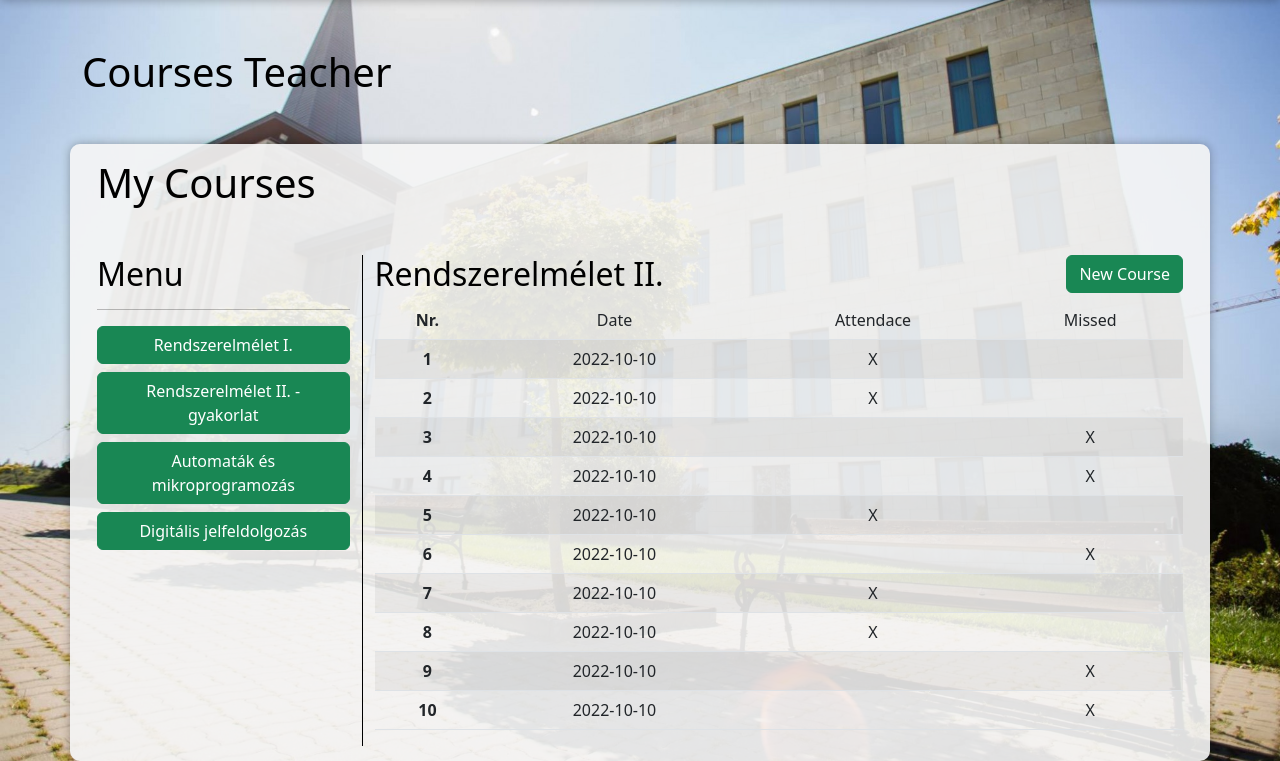
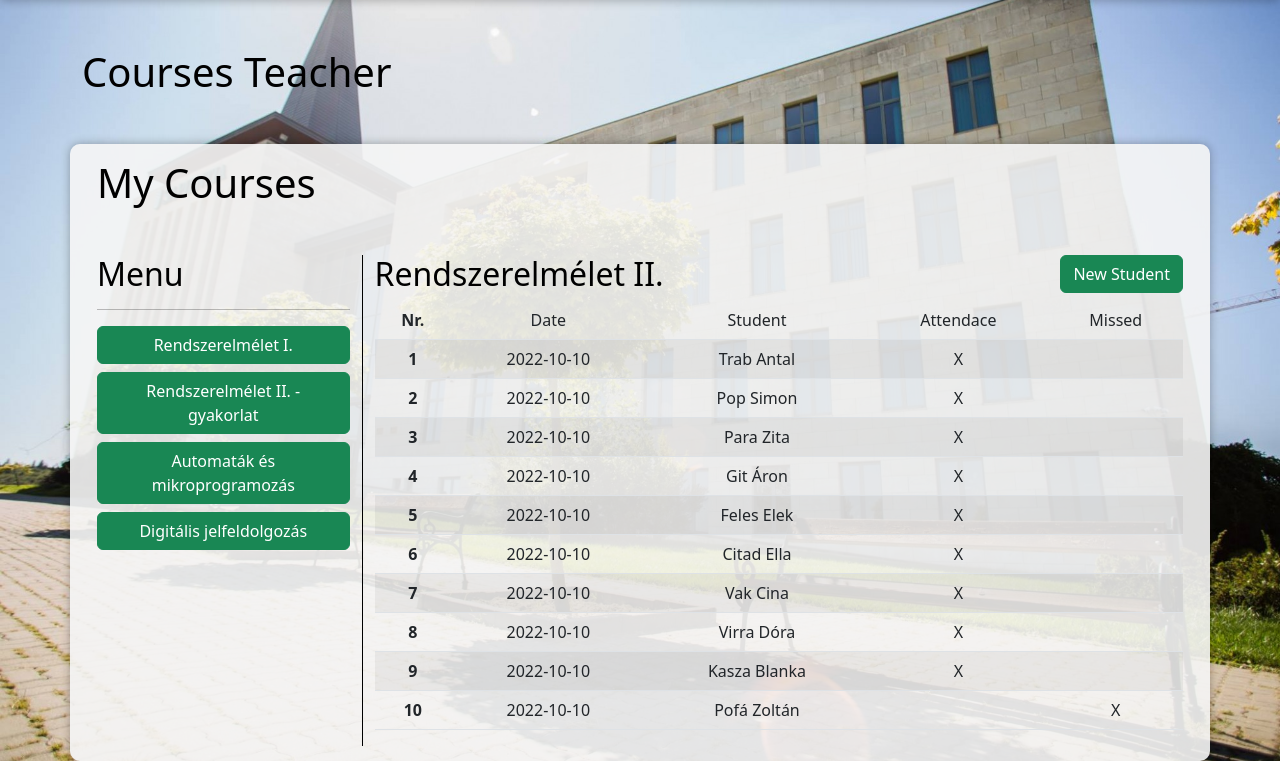
Before and after one commit to Csalex01/AttendanceManager, a Flask app: template src/AttendanceManager/templates/teacher/courses.html in a window 1280 px wide. Shown: the part 76-837 px from the top of the page. Run offline with Flask 2, Linux system fonts and the light colour scheme; the template is opened without the code that fills it, so the values that code supplies are empty; some libraries are stand-ins or nearby versions.

Commit message:
teacher/courses update

```diff
--- a/src/AttendanceManager/templates/teacher/courses.html
+++ b/src/AttendanceManager/templates/teacher/courses.html
@@ -26,7 +26,7 @@
     <div class="col-9">
 
       <button type="button" class="btn btn-success float-end" data-bs-toggle="modal" data-bs-target="#staticBackdrop">
-        New Course
+        New Student
       </button>
 
       <!-- Modal -->
@@ -66,6 +66,7 @@
           <tr>
             <th class="text-center ">Nr.</th>
             <td class="text-center">Date</td>
+            <td class="text-center">Student</td>
             <td class="text-center">Attendace</td>
             <td class="text-center">Missed</td>
           </tr>
@@ -74,60 +75,70 @@
           <tr>
             <th class="text-center">1</th>
             <td class="text-center">2022-10-10</td>
+            <td class="text-center">Trab Antal</td>
             <td class="text-center">X</td>
             <td class="text-center"></td>
           </tr>
           <tr>
             <th class="text-center">2</th>
             <td class="text-center">2022-10-10</td>
+            <td class="text-center">Pop Simon</td>
             <td class="text-center">X</td>
             <td class="text-center"></td>
           </tr>
           <tr>
             <th class="text-center">3</th>
             <td class="text-center">2022-10-10</td>
+            <td class="text-center">Para Zita</td>
+            <td class="text-center">X</td>
             <td class="text-center"></td>
-            <td class="text-center">X</td>
           </tr>
           <tr>
             <th class="text-center">4</th>
             <td class="text-center">2022-10-10</td>
+            <td class="text-center">Git Áron</td>
+            <td class="text-center">X</td>
             <td class="text-center"></td>
-            <td class="text-center">X</td>
           </tr>
           <tr>
             <th class="text-center">5</th>
             <td class="text-center">2022-10-10</td>
+            <td class="text-center">Feles Elek</td>
             <td class="text-center">X</td>
             <td class="text-center"></td>
           </tr>
           <tr>
             <th class="text-center">6</th>
             <td class="text-center">2022-10-10</td>
+            <td class="text-center">Citad Ella</td>
+            <td class="text-center">X</td>
             <td class="text-center"></td>
-            <td class="text-center">X</td>
           </tr>
           <tr>
             <th class="text-center">7</th>
             <td class="text-center">2022-10-10</td>
+            <td class="text-center">Vak Cina</td>
             <td class="text-center">X</td>
             <td class="text-center"></td>
           </tr>
           <tr>
             <th class="text-center">8</th>
             <td class="text-center">2022-10-10</td>
+            <td class="text-center">Virra Dóra</td>
             <td class="text-center">X</td>
             <td class="text-center"></td>
           </tr>
           <tr>
             <th class="text-center">9</th>
             <td class="text-center">2022-10-10</td>
+            <td class="text-center">Kasza Blanka</td>
+            <td class="text-center">X</td>
             <td class="text-center"></td>
-            <td class="text-center">X</td>
           </tr>
           <tr>
             <th class="text-center">10</th>
             <td class="text-center">2022-10-10</td>
+            <td class="text-center">Pofá Zoltán</td>
             <td class="text-center"></td>
             <td class="text-center">X</td>
           </tr>
```
